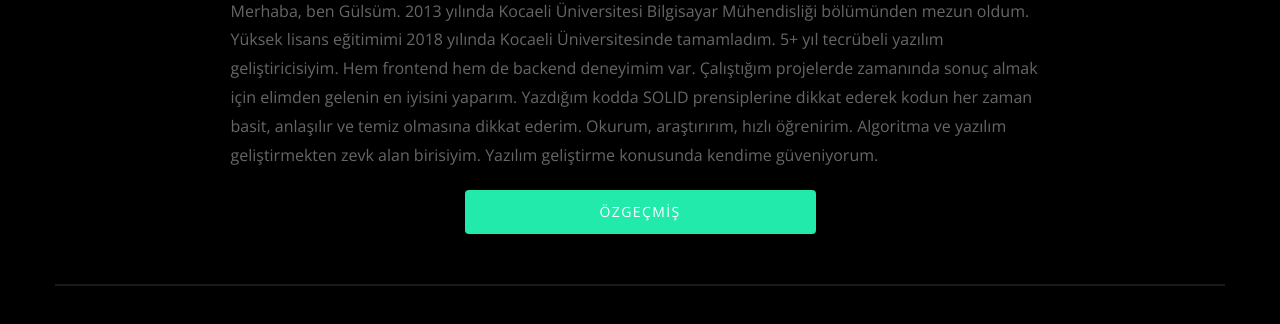
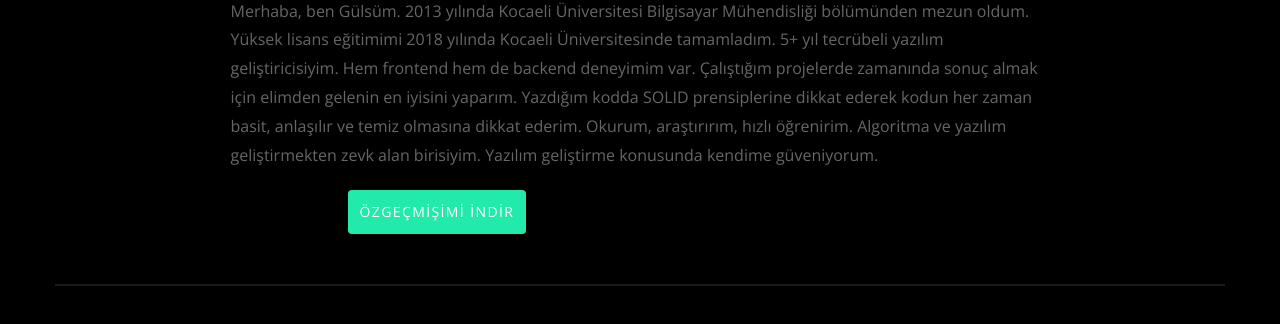
Before and after one commit to gulsumerbay/portfolio, a website: page index.html in a window 1280 px wide. Shown: the part 640-964 px from the top of the page. Drawn offline with nearby package versions, Linux system fonts and the light colour scheme; files whose address does not match are found by name.

Commit message:
download CV button size updated.

```diff
--- a/index.html
+++ b/index.html
@@ -71,8 +71,8 @@
                     Yazdığım kodda SOLID prensiplerine dikkat ederek kodun her zaman basit, anlaşılır ve
                     temiz olmasına dikkat ederim. Okurum, araştırırım, hızlı öğrenirim. Algoritma ve
                     yazılım geliştirmekten zevk alan birisiyim. Yazılım geliştirme konusunda kendime güveniyorum.</p>
-                <p><a href="download/resume.pdf" role="button" class="btn btn-primary"
-                        style=" width: 30%; display: block; margin-left: auto; margin-right: auto;">ÖZGEÇMİŞ</a></p>
+                <p style=" width: 50%; display: block; margin-left: auto; margin-right: auto;  font-size: 20px;">
+                    <a href="download/resume.pdf" role="button" class="btn btn-primary" >ÖZGEÇMİŞİMİ İNDİR</a></p>
             </div>
         </div>
     </div>
```
Also changed, not shown: eng/index.html (+2 -2 lines).
